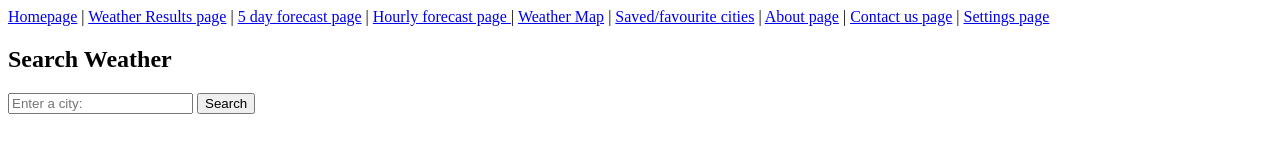
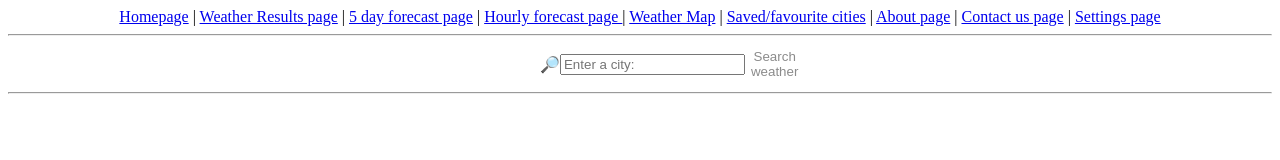
Before and after one commit to hemsara-edirisooriya/Weather-forecast-dashboard, a plain HTML site: page Weather Results page.html in a window 1280 px wide. Drawn offline with Linux system fonts and the light colour scheme.

Commit message:
fix : adjusted button controls

```diff
--- a/Weather Results page.html
+++ b/Weather Results page.html
@@ -34,6 +34,7 @@
 </head>
 <body>
         <header>
+            <center>
         <nav>
             <a href="Index.html">Homepage</a> |
             <a href="Weather Results page.html">Weather Results page</a> |
@@ -45,18 +46,18 @@
             <a href="Contact us page.html">Contact us page</a> |
             <a href="Settings page.html">Settings page </a>
         </nav>
+            </center>
     </header>
 
-
-
-
-            <div class=".form button">
-                <h2>Search Weather</h2>
+<hr>
+        <center>
+            <div class="form">
+                <h4>🔎</h4>
                     <input type="text" placeholder="Enter a city:  ">
-                            <button>Search</button>
+                            <button>Search weather</button>
             </div>
-
-
+<hr>
+        </center>
 
 </body>
 </html>
```
